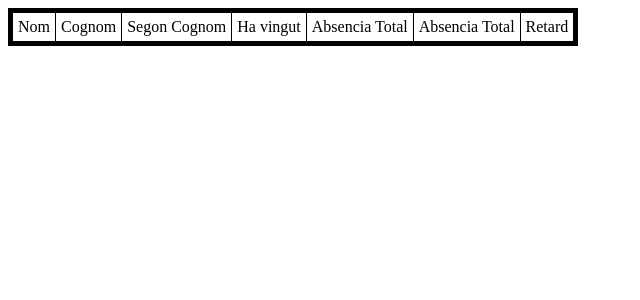
After one commit to mtcraft22/Assitencies, a PHP site: page /servidor/consultes/hola.html in a window 1280 px wide. The commit adds this page. Shown: the top 300 px of the page, without its empty margins (0-640 px from the left). Run offline with PHP 8.4, Linux system fonts and the light colour scheme.

Commit message:
hola volvemos

```diff
--- a/client/altausuaris/gestiousuarishtml.php
+++ b/client/altausuaris/gestiousuarishtml.php
@@ -19,7 +19,7 @@
 </head>
 <body>
     <div id="taula-contenidor"></div>
-    <a href="../../servidor/inici/Assistenciesinici.php"><button>Dessa i  Torna al inici </button></a>
+    <a href="../../servidor/inici/Assistenciesinici.php"><button>Dessa i Torna al inici </button></a>
     <a href="../../servidor/login/tanca.php"><button >Tancar la sesió</button></a>
 </body>
 </html>
--- a/composer.json
+++ b/composer.json
@@ -1,5 +1,5 @@
 {
     "require": {
-        "dompdf/dompdf": "^2.0"
+        "dompdf/dompdf": "^3.0"
     }
 }
--- a/servidor/consultes/gernerarinforme.php
+++ b/servidor/consultes/gernerarinforme.php
@@ -22,9 +22,9 @@
     if($Month){
         $dates_a_consultar=array("Num","Nom","Primer_Cognom","Segon_Cognom");
         $period = new DatePeriod(
-            new DateTime("2023-".$Month."-1"),
+            new DateTime("2024-".$Month."-1"),
             new DateInterval('P1D'),
-            new DateTime("2023-".$Month."-31")
+            new DateTime("2024-".$Month."-31")
         );
         $Select = "SELECT * FROM $Class ORDER BY 'Num' ";
         $sqlQuery = $databaseConnection->prepare($Select);
--- /dev/null
+++ b/servidor/consultes/hola.html
@@ -0,0 +1,55 @@
+<!DOCTYPE html>
+<html lang="en">
+<head>
+    <meta charset="UTF-8">
+    <meta name="viewport" content="width=device-width, initial-scale=1.0">
+    <title>Informe</title>
+</head>
+<style>
+    table{
+
+        border-collapse: collapse;
+    }
+    tr{
+        border-radius: 10px;
+        border: 5px solid black;
+        padding: 5px;
+    }
+    td{
+        border: 1px solid black;
+        padding: 5px;
+    }
+</style>
+<body>
+    <table>
+        <tr>
+            <td>Nom</td>
+            <td>Cognom</td>
+            <td>Segon Cognom</td>
+            <td>Ha vingut</td>
+            <td>Absencia Total</td>
+            <td>Absencia Total</td>
+            <td>Retard</td>
+        </tr>
+        <tr>
+
+        </tr>
+        <tr>
+
+        </tr>
+        <tr>
+
+        </tr>
+        <tr>
+
+        </tr>
+        <tr>
+
+        </tr>
+        <tr>
+
+        </tr>
+
+    </table>
+</body>
+</html>
```
Also changed, not shown: servidor/consultes/usuaris.php (+10 -3 lines), 1 other file.
